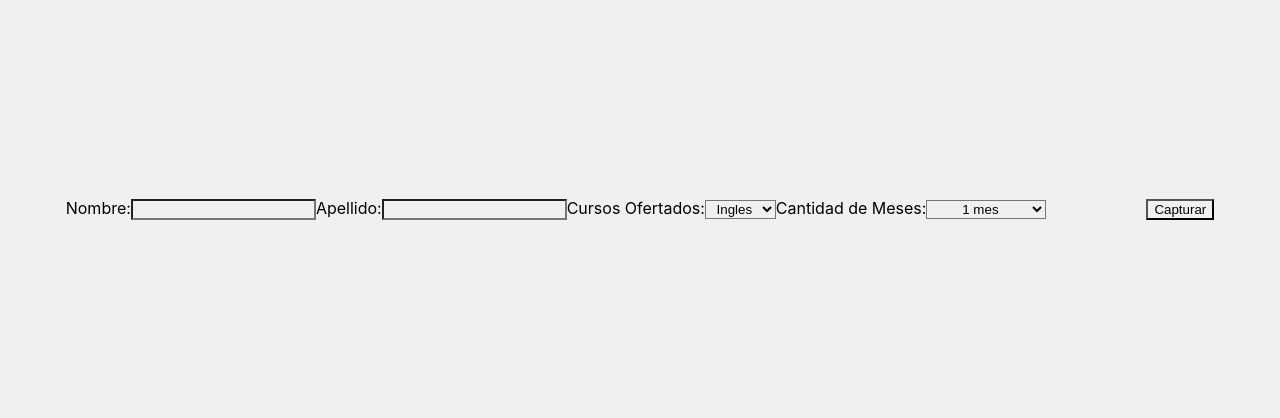
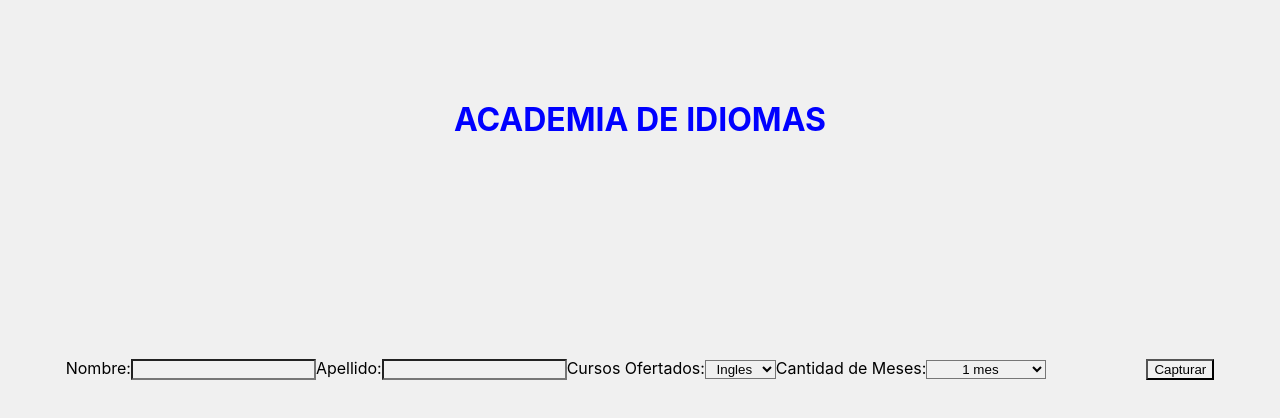
Before and after one commit to ICesaRomeroI/PruebaPractica1-DPS, a React (Create React App) app in the folder ejercicio1/: page / in a window 1280 px wide. Shown: the top 418 px of the page. Built offline with nearby package versions, Linux system fonts and the light colour scheme.

Commit message:
Update Header.jsx

```diff
--- a/ejercicio1/src/components/Header.jsx
+++ b/ejercicio1/src/components/Header.jsx
@@ -75,6 +75,7 @@ export const Header = () => {
 };
   return (
     <div>
+        <h1>ACADEMIA DE IDIOMAS</h1>
       <form onSubmit={handleSubmit}>
         <label>
           Nombre:
```
